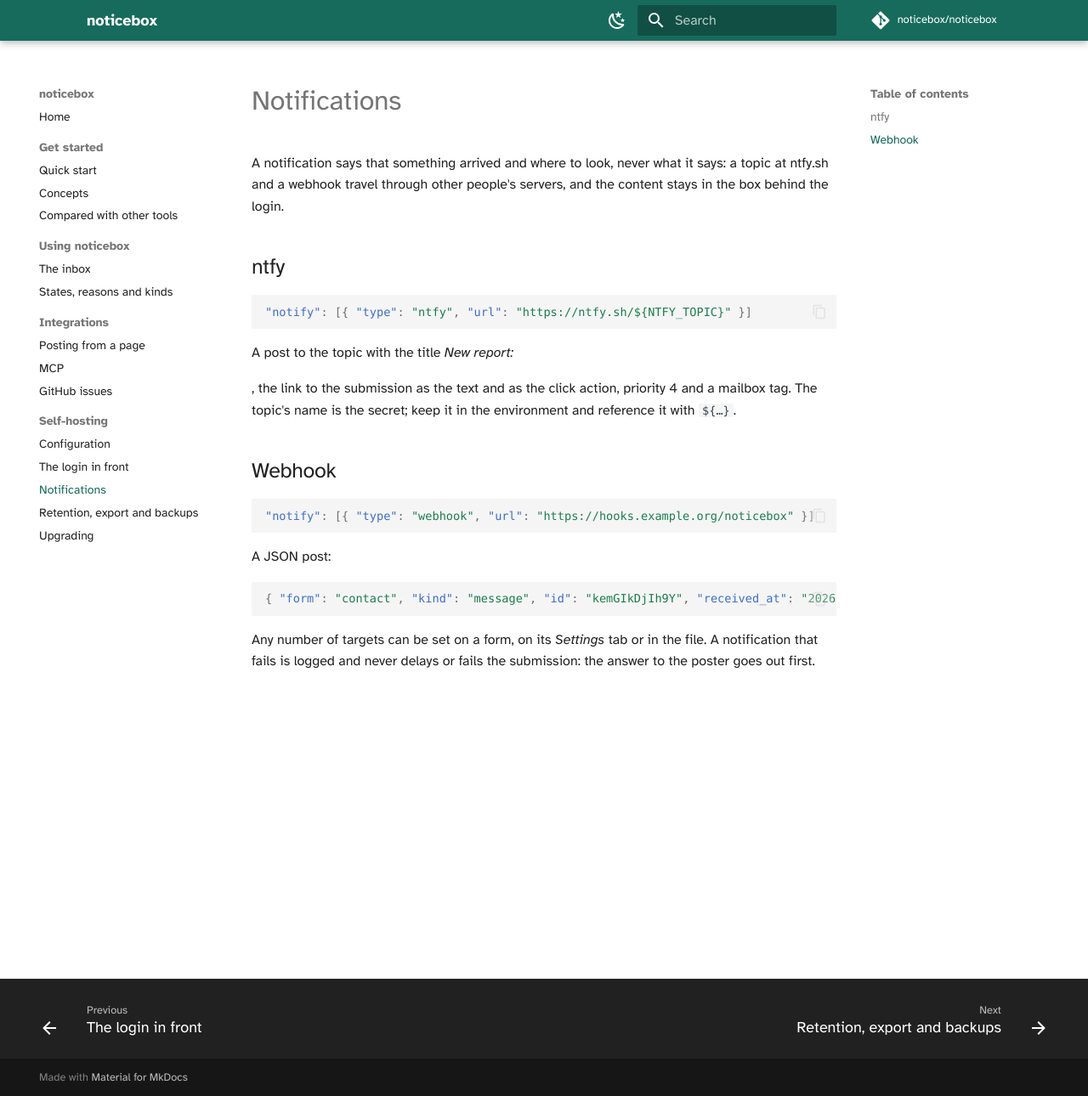
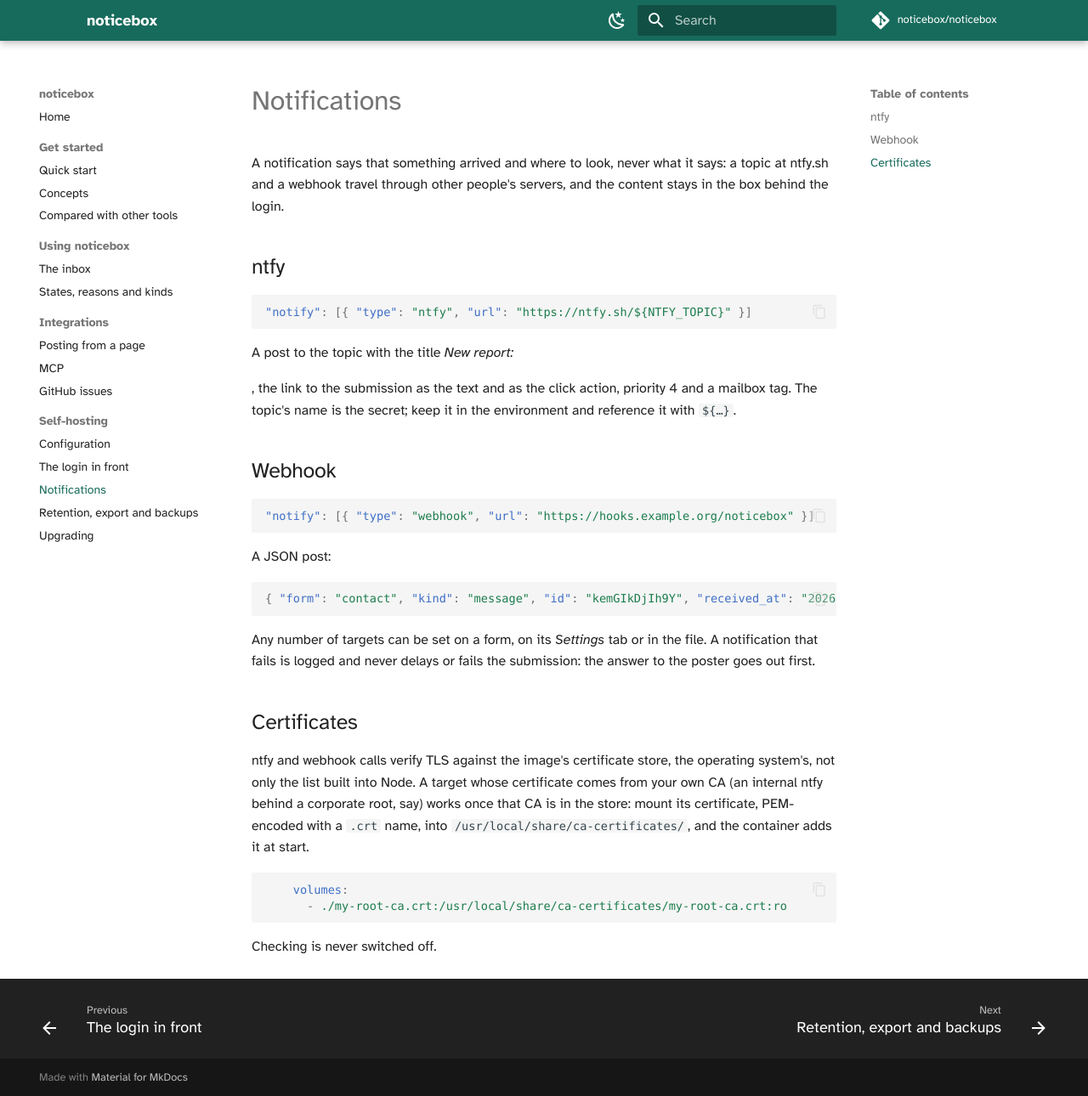
Before and after one commit to noticebox/noticebox, an MkDocs documentation site: the page built from docs/self-hosting/notifications.md, in a window 1280 px wide and 1290 px high. Shown: the whole window at 85% size. Built offline with MkDocs 1.6.1 and Material for MkDocs 9.7.7, drawn with Linux system fonts in a browser that asks for light colours; some web fonts are replaced; comment, search, counter and statistics services are not loaded.

Commit message:
NOTICEBOX #31: outgoing HTTPS trusts the system certificate store; noticebox 0.13.1
The server starts with --use-system-ca, so ntfy and webhook calls verify
TLS against the image's store, not only Node's compiled-in list. The image
installs ca-certificates, and the entrypoint adds any .crt mounted into
/usr/local/share/ca-certificates at start, so an internal or corporate CA
works without turning checking off. The CI smoke test checks the flag;
the notifications page says how to add a CA.

Co-Authored-By: Claude Opus 5.5 <noreply@anthropic.com>
Claude-Session: https://claude.ai/code/session_01MmwmvvTnvH8VfDrotBF45K

````diff
--- a/docs/self-hosting/notifications.md
+++ b/docs/self-hosting/notifications.md
@@ -23,3 +23,14 @@ A JSON post:
 ```
 
 Any number of targets can be set on a form, on its *Settings* tab or in the file. A notification that fails is logged and never delays or fails the submission: the answer to the poster goes out first.
+
+## Certificates
+
+ntfy and webhook calls verify TLS against the image's certificate store, the operating system's, not only the list built into Node. A target whose certificate comes from your own CA (an internal ntfy behind a corporate root, say) works once that CA is in the store: mount its certificate, PEM-encoded with a `.crt` name, into `/usr/local/share/ca-certificates/`, and the container adds it at start.
+
+```yaml
+    volumes:
+      - ./my-root-ca.crt:/usr/local/share/ca-certificates/my-root-ca.crt:ro
+```
+
+Checking is never switched off.
--- a/package.json
+++ b/package.json
@@ -1,6 +1,6 @@
 {
   "name": "noticebox",
-  "version": "0.10.0",
+  "version": "0.13.1",
   "description": "An inbox for the forms on static pages: one endpoint per form, SQLite, and a small app that walks each notice through its states with an audit trail. MCP for assisted reviews.",
   "license": "AGPL-3.0-only",
   "private": true,
````
Also changed, not shown: 4 other files.
